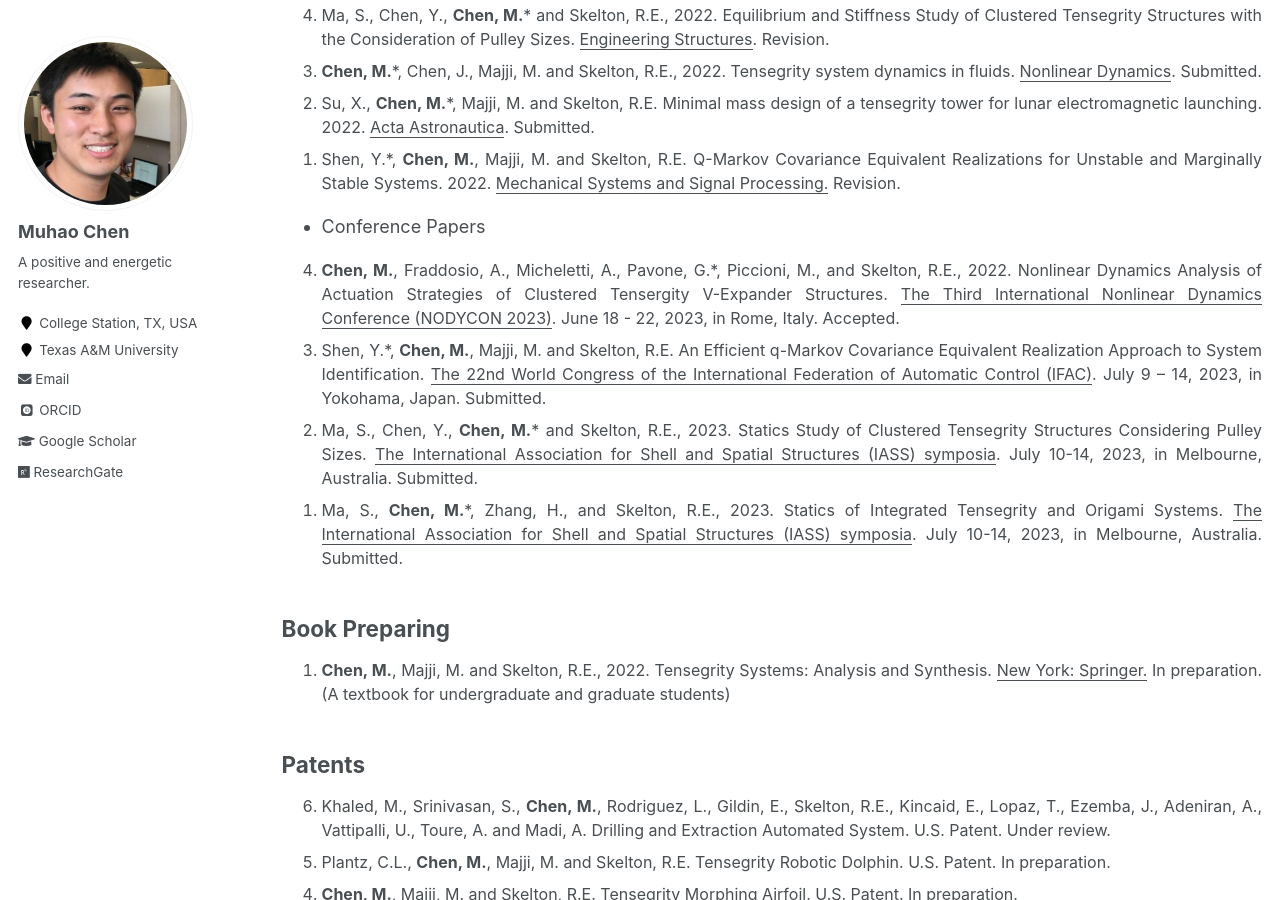
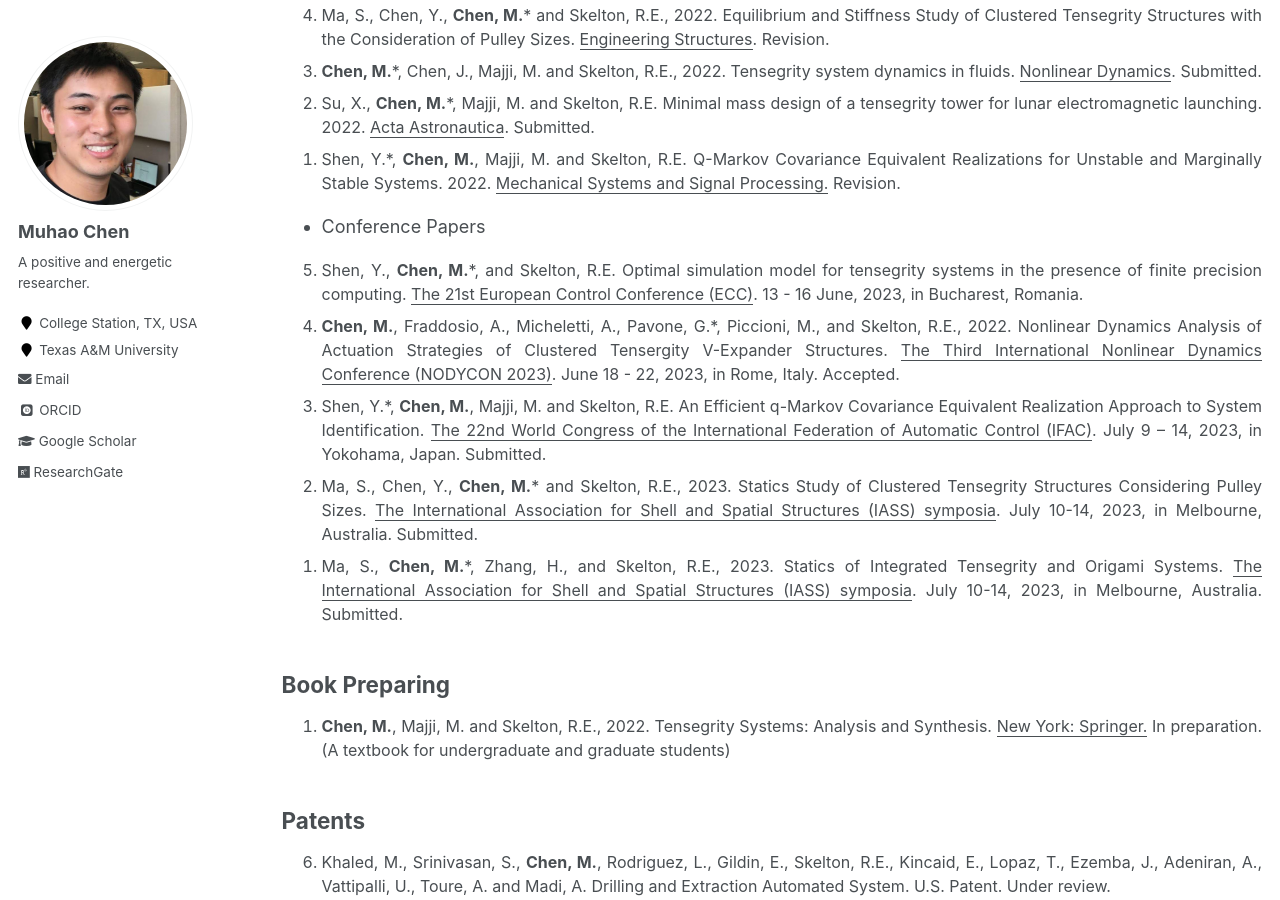
Before and after one commit to Muhao-Chen/muhao-chen.github.io, a Jekyll site: the page built from _pages/publication.md, in a window 1280 px wide and 900 px high, scrolled down 2158 px. Built offline with Jekyll 4.4.1, drawn with Linux system fonts in a browser that asks for light colours; some web fonts are replaced.

Commit message:
Update publication.md

```diff
--- a/_pages/publication.md
+++ b/_pages/publication.md
@@ -73,7 +73,7 @@ toc: true
 - Conference Papers
 <font size=3>
 <ol reversed>
-<!-- <li> Shen, Y., <strong>Chen, M.</strong>, and Skelton, R.E. Optimal simulation model for high-dimensional dynamical systems in the presence of finite word-length computing. <u>The  21st European Control Conference (ECC)</u>. 13 - 16 June, 2023, in Bucharest, Romania. </li> -->
+<li> Shen, Y., <strong>Chen, M.</strong>*, and Skelton, R.E. Optimal simulation model for tensegrity systems in the presence of finite precision computing. <u>The 21st European Control Conference (ECC)</u>. 13 - 16 June, 2023, in Bucharest, Romania. </li>
 <li> <strong>Chen, M.</strong>, Fraddosio, A., Micheletti, A., Pavone, G.*, Piccioni, M., and Skelton, R.E., 2022. Nonlinear Dynamics Analysis of Actuation Strategies of Clustered Tensergity V-Expander Structures. <u>The Third International Nonlinear Dynamics Conference (NODYCON 2023)</u>. June 18 - 22, 2023, in Rome, Italy. Accepted. </li>
 <li> Shen, Y.*, <strong>Chen, M.</strong>, Majji, M. and Skelton, R.E. An Efficient q-Markov Covariance Equivalent Realization Approach to System Identification. <u>The 22nd World Congress of the International Federation of Automatic Control (IFAC)</u>. July 9 – 14, 2023, in Yokohama, Japan. Submitted. </li>
 <li> Ma, S., Chen, Y., <strong>Chen, M.</strong>* and Skelton, R.E., 2023. Statics Study of Clustered Tensegrity Structures Considering Pulley Sizes. <u>The International Association for Shell and Spatial Structures (IASS) symposia</u>. July 10-14, 2023, in Melbourne, Australia. Submitted. </li>
```
